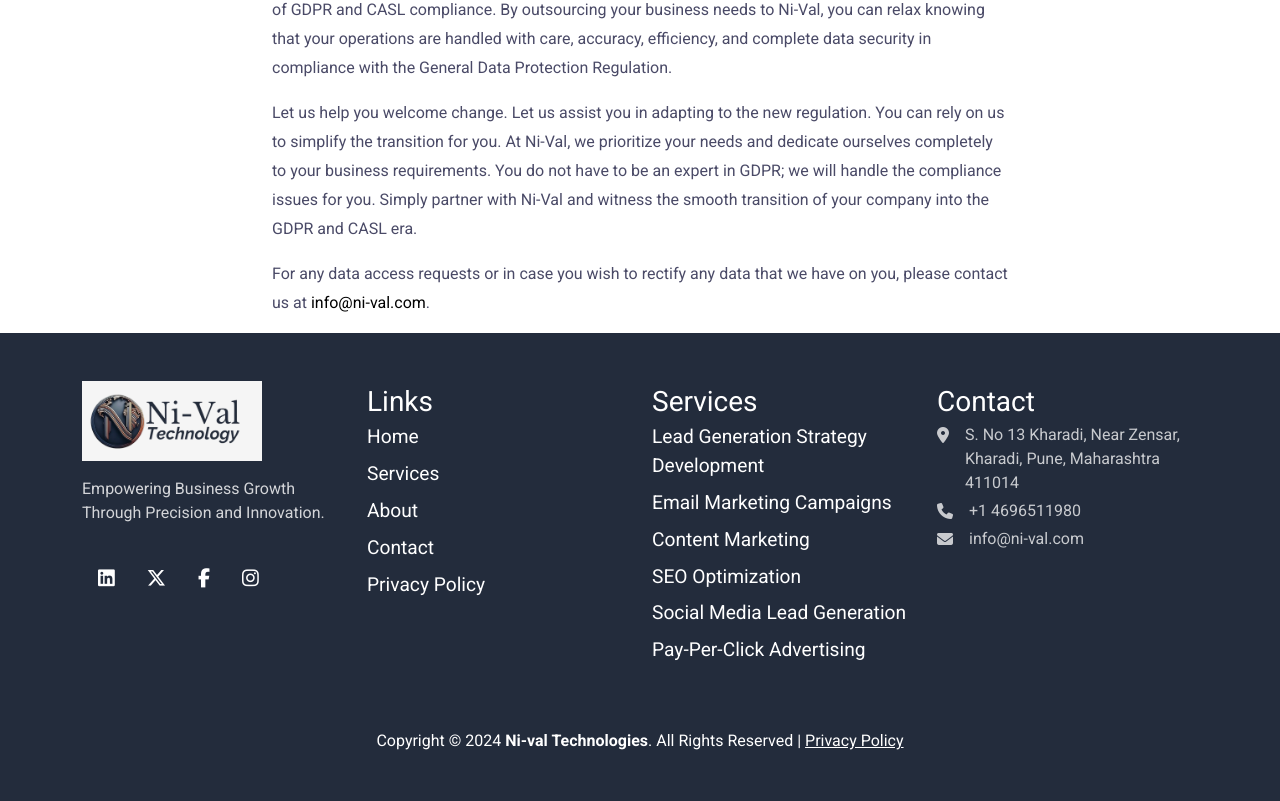
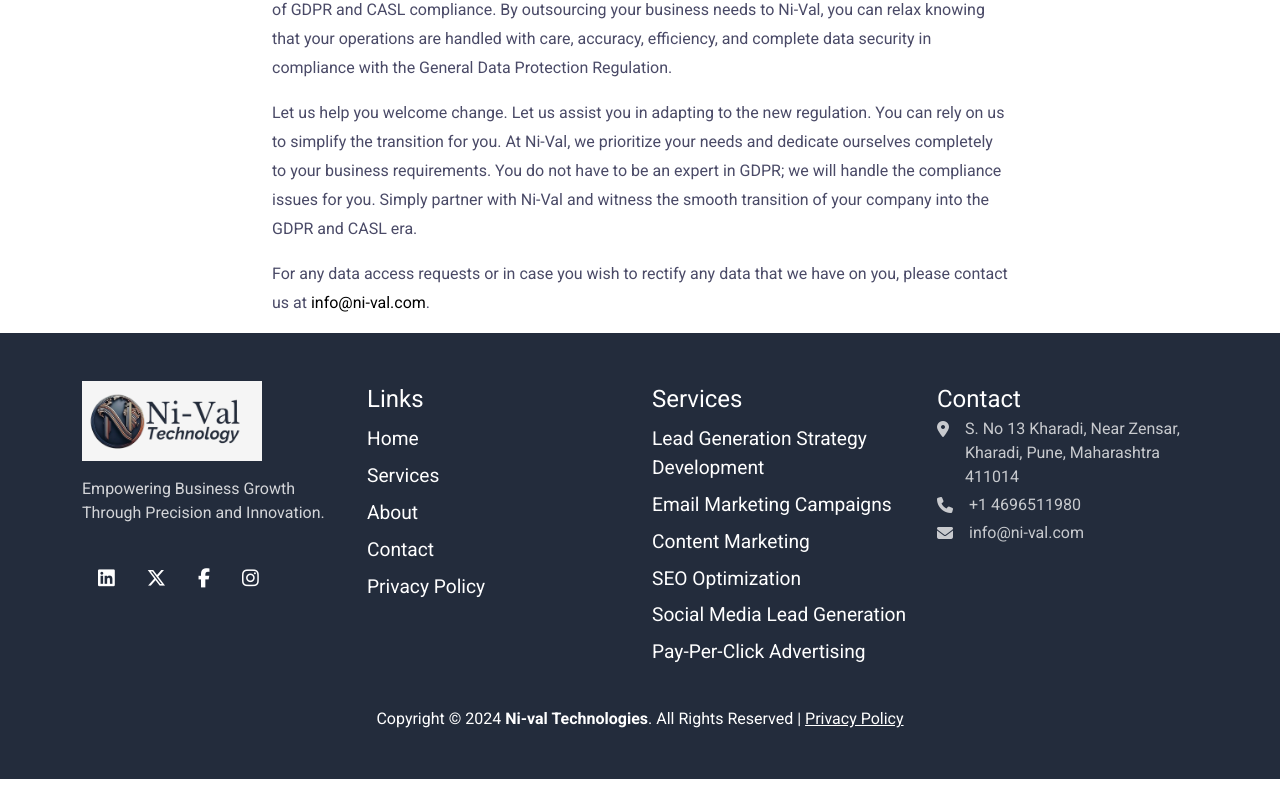
Before and after one commit to Sahil004/ni-val, a React (Create React App) app in the folder ni-val/: page /privacy-policy in a window 1280 px wide. Shown: the part 3920-4721 px from the top of the page. After the commit the page ends 4699 px from the top, so only its background shows below. Built offline with nearby package versions, Linux system fonts and the light colour scheme.

Commit message:
footer fixed

```diff
--- a/ni-val/src/components/Footer.jsx
+++ b/ni-val/src/components/Footer.jsx
@@ -41,7 +41,8 @@
                     {/* Footer Links */}
                     <div className="col-md-6 col-lg-3 footer-nav mb-4">
 
-                        <ul className="list-unstyled fs-3 pb-3 text-white">Links
+                        <ul className="list-unstyled fs-3 pb-3 text-white">
+                            <li className='fs-4 text-white'>Links</li>
                             <li><Link className="text-white" to="/">Home</Link></li>
                             <li><Link className="text-white" to="/service">Services</Link></li>
                             <li><Link className="text-white" to="/about-us">About</Link></li>
@@ -52,7 +53,8 @@
 
                     {/* Footer Services */}
                     <div className="col-md-6 col-lg-3 footer-services mb-4">
-                        <ul className="list-unstyled fs-3 pb-3 text-white">Services
+                        <ul className="list-unstyled">
+                            <li className='fs-4 text-white'>Services</li>
                             <li><Link className="text-white" to="/lead-generation">Lead Generation Strategy Development</Link></li>
                             <li><Link className="text-white" to="/email-marketing">Email Marketing Campaigns</Link></li>
                             <li><Link className="text-white" to="/content-marketing">Content Marketing</Link></li>
@@ -64,7 +66,7 @@
 
                     {/* Footer Contact */}
                     <div className="col-md-6 col-lg-3 footer-contact mb-4">
-                        <p className="list-unstyled fs-3 text-white mb-0">Contact</p>
+                        <p className="list-unstyled fs-4 text-white mb-0">Contact</p>
                         <div className="d-flex flex-column">
                             <div className="d-flex pb-1 text-white opacity-75">
                                 <i className="fa-solid fa-location-dot pe-3 pt-1"></i>S. No 13 Kharadi, Near Zensar, Kharadi,
```
